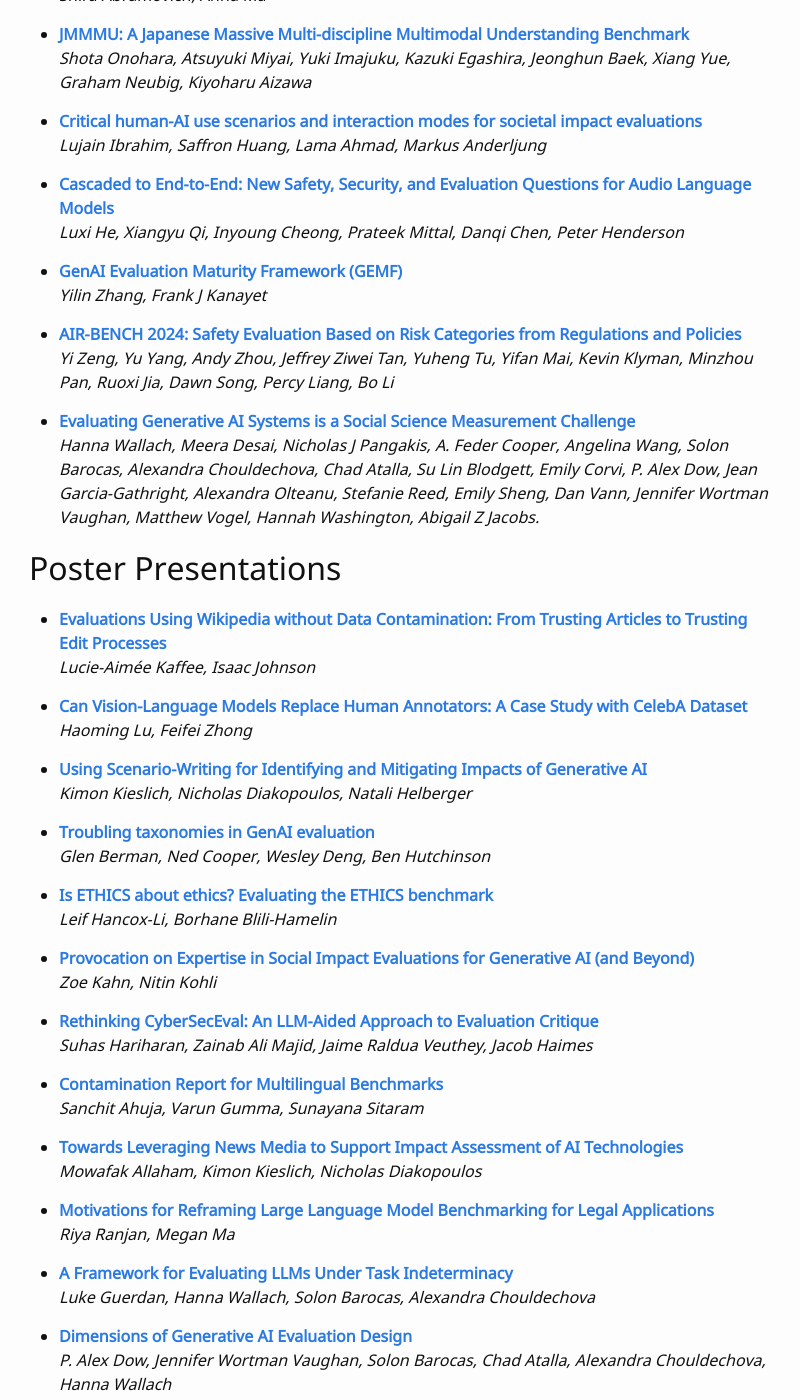
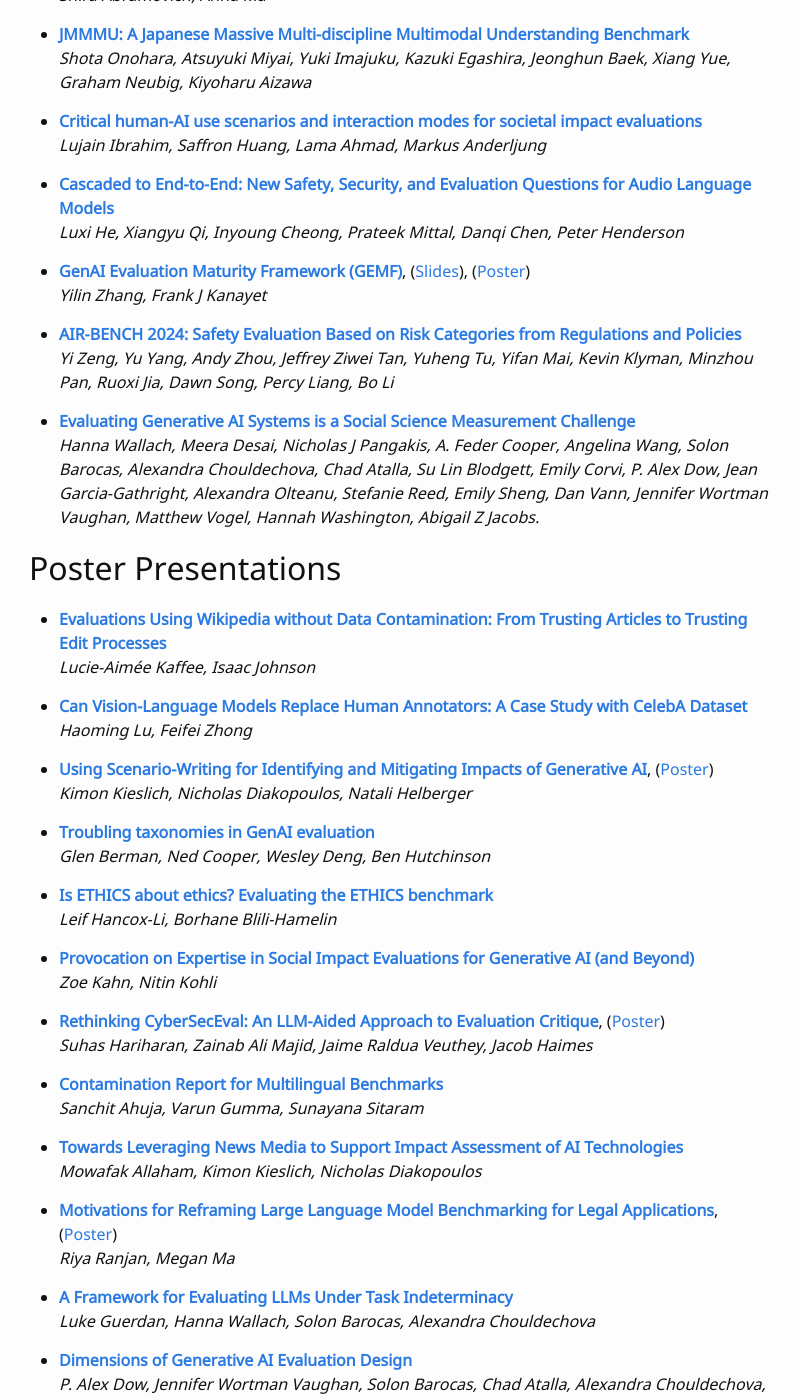
Before and after one commit to aaai-fidu-lab/aaai-fidu-lab.github.io, a Jekyll site: the page built from accepted-papers.md, in a window 1280 px wide and 1400 px high, scrolled down 433 px. Shown: the whole window, without its empty margins (241-1041 px from the left). Built offline with Jekyll 4.4.1, drawn with Linux system fonts in a browser that asks for light colours; our own code applies the rules of GitHub Pages for plain Markdown files.

Commit message:
add posters and slides

```diff
--- a/accepted-papers.md
+++ b/accepted-papers.md
@@ -25,7 +25,7 @@ The following tiny papers have been accepted to the EvalEval Workshop at NeurIPS
 * **[Cascaded to End-to-End: New Safety, Security, and Evaluation Questions for Audio Language Models](accepted_papers/EvalEval_24_He.pdf)**
   *Luxi He, Xiangyu Qi, Inyoung Cheong, Prateek Mittal, Danqi Chen, Peter Henderson*
 
-* **[GenAI Evaluation Maturity Framework (GEMF)](accepted_papers/EvalEval_24_Zhang.pdf)**
+* **[GenAI Evaluation Maturity Framework (GEMF)](accepted_papers/EvalEval_24_Zhang.pdf)**, ([Slides](accepted_papers/slides/EvalEval_24_Zhang.pdf)), ([Poster](accepted_papers/posters/EvalEval_24_Zhang.pdf))
   *Yilin Zhang, Frank J Kanayet*
 
 * **[AIR-BENCH 2024: Safety Evaluation Based on Risk Categories from Regulations and Policies](accepted_papers/EvalEval_24_Zeng.pdf)**
@@ -42,7 +42,7 @@ The following tiny papers have been accepted to the EvalEval Workshop at NeurIPS
 * **[Can Vision-Language Models Replace Human Annotators: A Case Study with CelebA Dataset](accepted_papers/EvalEval_24_Lu.pdf)**
   *Haoming Lu, Feifei Zhong*
 
-* **[Using Scenario-Writing for Identifying and Mitigating Impacts of Generative AI](accepted_papers/EvalEval_24_Kieslich.pdf)**
+* **[Using Scenario-Writing for Identifying and Mitigating Impacts of Generative AI](accepted_papers/EvalEval_24_Kieslich.pdf)**, ([Poster](accepted_papers/posters/EvalEval_24_Kieslich.pdf))
   *Kimon Kieslich, Nicholas Diakopoulos, Natali Helberger*
 
 * **[Troubling taxonomies in GenAI evaluation](accepted_papers/EvalEval_24_Berman.pdf)**
@@ -54,7 +54,7 @@ The following tiny papers have been accepted to the EvalEval Workshop at NeurIPS
 * **[Provocation on Expertise in Social Impact Evaluations for Generative AI (and Beyond)](accepted_papers/EvalEval_24_Kahn.pdf)**
   *Zoe Kahn, Nitin Kohli*
 
-* **[Rethinking CyberSecEval: An LLM-Aided Approach to Evaluation Critique](accepted_papers/EvalEval_24_Hariharan.pdf)**
+* **[Rethinking CyberSecEval: An LLM-Aided Approach to Evaluation Critique](accepted_papers/EvalEval_24_Hariharan.pdf)**, ([Poster](accepted_papers/posters/EvalEval_24_Hariharan.pdf))
   *Suhas Hariharan, Zainab Ali Majid, Jaime Raldua Veuthey, Jacob Haimes*
 
 * **[Contamination Report for Multilingual Benchmarks](accepted_papers/EvalEval_24_Ahuja.pdf)**
@@ -63,7 +63,7 @@ The following tiny papers have been accepted to the EvalEval Workshop at NeurIPS
 * **[Towards Leveraging News Media to Support Impact Assessment of AI Technologies](accepted_papers/EvalEval_24_Allaham.pdf)**
   *Mowafak Allaham, Kimon Kieslich, Nicholas Diakopoulos*
 
-* **[Motivations for Reframing Large Language Model Benchmarking for Legal Applications](accepted_papers/EvalEval_24_Ranjan.pdf)**
+* **[Motivations for Reframing Large Language Model Benchmarking for Legal Applications](accepted_papers/EvalEval_24_Ranjan.pdf)**, ([Poster](accepted_papers/posters/EvalEval_24_Rajan.pdf))
   *Riya Ranjan, Megan Ma*
 
 * **[A Framework for Evaluating LLMs Under Task Indeterminacy](accepted_papers/EvalEval_24_Guerdan.pdf)**
@@ -78,7 +78,7 @@ The following tiny papers have been accepted to the EvalEval Workshop at NeurIPS
 * **[Rethinking Artistic Copyright Infringements in the Era of Text-to-Image Generative Models](accepted_papers/EvalEval_24_Moayeri.pdf)**
   *Mazda Moayeri, Samyadeep Basu, Sriram Balasubramanian, Priyatham Kattakinda, Atoosa Chegini, Robert Brauneis, Soheil Feizi*
 
-* **[Gaps Between Research and Practice When Measuring Representational Harms Caused by LLM-Based Systems](accepted_papers/EvalEval_24_Harvey.pdf)**, ([Poster](accepted_papers/posters&slides/EvalEval_24_Harvey.pdf))
+* **[Gaps Between Research and Practice When Measuring Representational Harms Caused by LLM-Based Systems](accepted_papers/EvalEval_24_Harvey.pdf)**, ([Poster](accepted_papers/posters/EvalEval_24_Harvey.pdf))
   *Emma Harvey, Emily Sheng, Su Lin Blodgett, Alexandra Chouldechova, Jean Garcia-Gathright, Alexandra Olteanu, Hanna Wallach*
 
 * **[Surveying Surveys: Surveys' Role in Evaluating AI's Labor Market Impact](accepted_papers/EvalEval_24_Solis.pdf)**
@@ -87,7 +87,7 @@ The following tiny papers have been accepted to the EvalEval Workshop at NeurIPS
 * **[Fairness Dynamics During Training](accepted_papers/EvalEval_24_Patel.pdf)**
   *Krishna Patel, Nivedha Sivakumar, Barry-John Theobald, Luca Zappella, Nicholas Apostoloff*
 
-* **[Democratic Perspectives and Institutional Capture of Crowdsourced Evaluations](accepted_papers/EvalEval_24_sarin.pdf)**
+* **[Democratic Perspectives and Institutional Capture of Crowdsourced Evaluations](accepted_papers/EvalEval_24_sarin.pdf)**, ([Poster](accepted_papers/posters/EvalEval_24_sarin.pdf))
   *parth sarin, Michelle Bao*
 
 * **[LLMs and Personalities: Inconsistencies Across Scales](accepted_papers/EvalEval_24_Tosato.pdf)**
```
Also changed, not shown: 8 other files.
